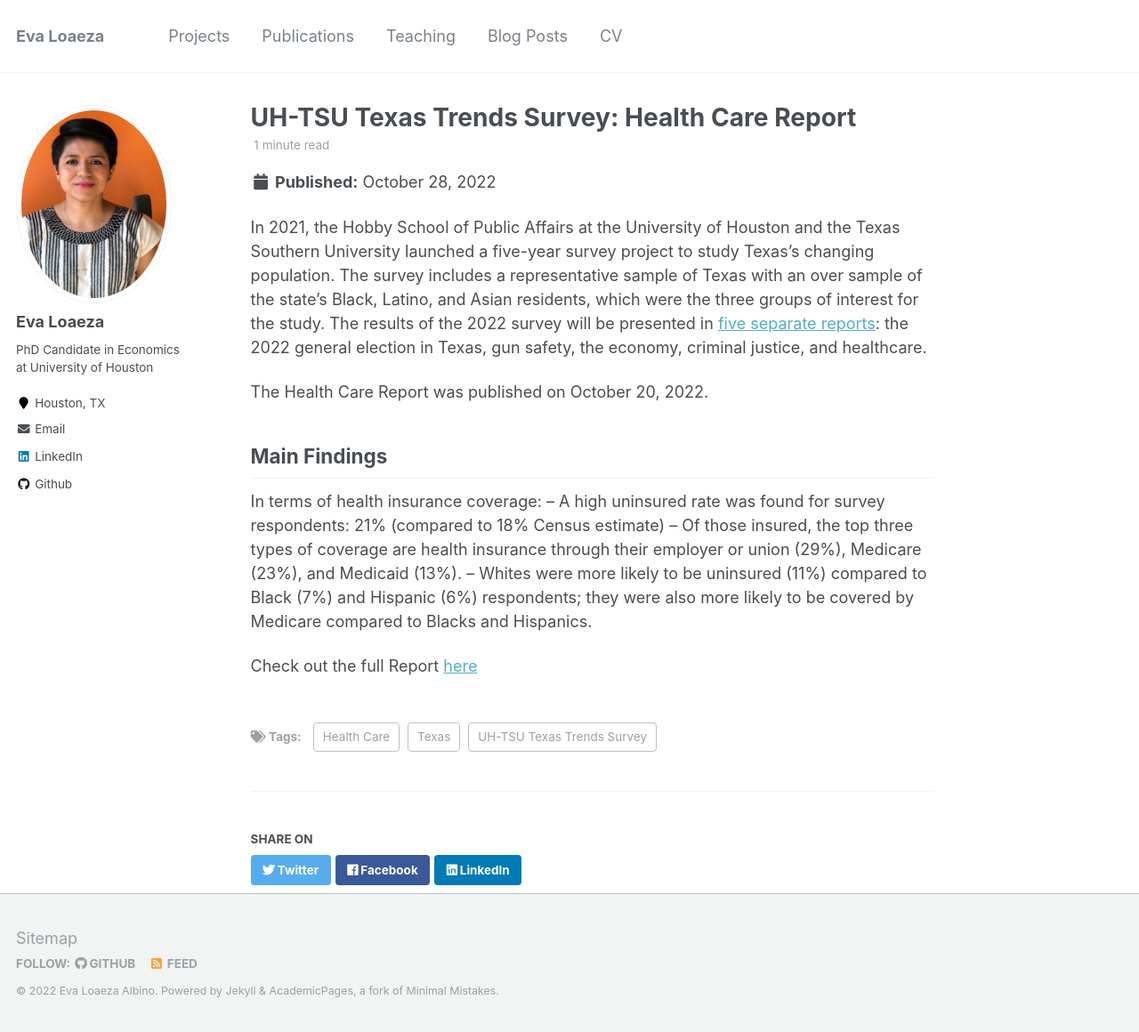
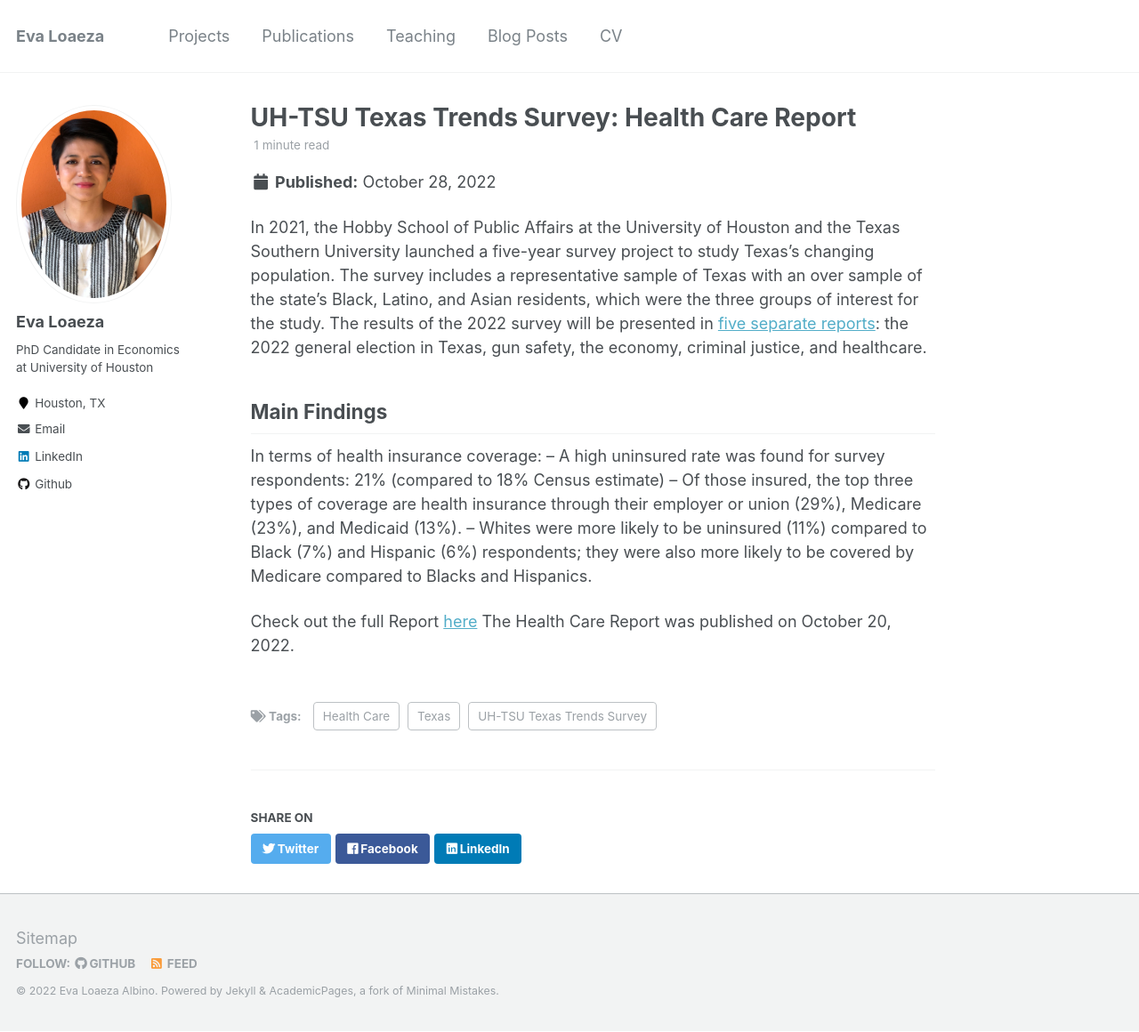
Before and after one commit to evaloaeza/evaloaeza.github.io, a Jekyll site: the page built from _posts/2022-10-18-TX-trends-1.md, in a window 1280 px wide and 1160 px high. Shown: the whole window at 89% size. Built offline with Jekyll 4.4.1, drawn with Linux system fonts in a browser that asks for light colours; part of the change alters nothing that is shown.

```diff
--- a/_posts/2022-10-18-blog-post-1.md
+++ b/_posts/2022-10-18-TX-trends-1.md
@@ -10,8 +10,6 @@ tags:
 
 In 2021, the Hobby School of Public Affairs at the University of Houston and the Texas Southern University launched a five-year survey project to study Texas’s changing population. The survey includes a representative sample of Texas with an over sample of the state’s Black, Latino, and Asian residents, which were the three groups of interest for the study. The results of the 2022 survey will be presented in [five separate reports](http://m2s-conf.uh.edu/hobby/txtrends/): the 2022 general election in Texas, gun safety, the economy, criminal justice, and healthcare.
 
-The Health Care Report was published on October 20, 2022.
-
 Main Findings
 -----
 
@@ -20,4 +18,5 @@ In terms of health insurance coverage:
 – Of those insured, the top three types of coverage are health insurance through their employer or union (29%), Medicare (23%), and Medicaid (13%).
 – Whites were more likely to be uninsured (11%) compared to Black (7%) and Hispanic (6%) respondents; they were also more likely to be covered by Medicare compared to Blacks and Hispanics.
 
-Check out the full Report [here](https://www.cofece.mx/reporte-sobre-las-condiciones-de-competencia-en-el-sector-agroalimentario-2/)
+Check out the full Report [here](https://uh.edu/hobby/txtrends/healthcare22.pdf)
+The Health Care Report was published on October 20, 2022.
```
